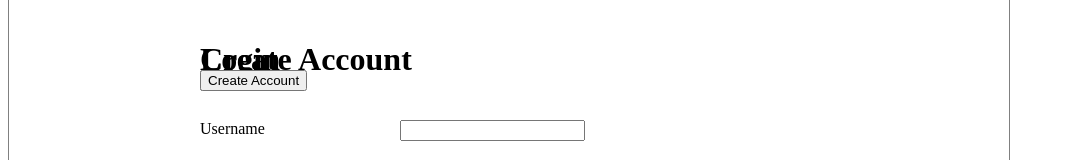
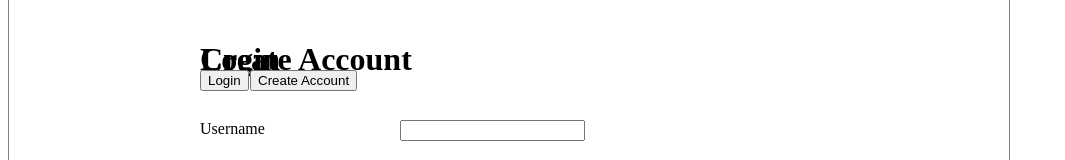
Before and after one commit to bmac1993/BitBall, a website: page client/client.html in a window 1280 px wide. Shown: the part 130-290 px from the top of the page, without its empty margins (0-1065 px from the left). Drawn offline with nearby package versions, Linux system fonts and the light colour scheme; no server answers.

Commit message:
fixing signin page

```diff
--- a/client/client.html
+++ b/client/client.html
@@ -31,7 +31,7 @@
 	<h1 id="createAccountTxt" class="login" style="position:absolute; left:200px; top:150px;">Create Account</h1>
 	<h1 id="loginTxt" class="login" style="position:absolute; left:200px; top:150px; display:none;">Login</h1>
 	<input id="displayLogin" class="login" type="button" value="Login" style="position:absolute; top:200px; left:200px;" />
-	<input id="displayCreateAcc" class="login" type="button" value="Create Account" style="position:absolute; top:200px; left:200px;" />
+	<input id="displayCreateAcc" class="login" type="button" value="Create Account" style="position:absolute; top:200px; left:250px;" />
 	<span class="login" style="position:absolute; top:250px; left:200px;">Username</span>
 	<input id="username" class="login" type="text" style="position:absolute; top:250px; left:400px;" />
 	<span class="login" style="position:absolute; top:300px; left:200px;">Password</span>
```
